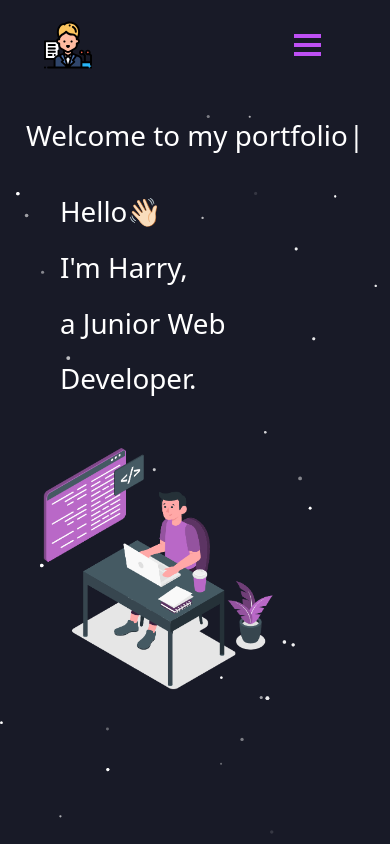
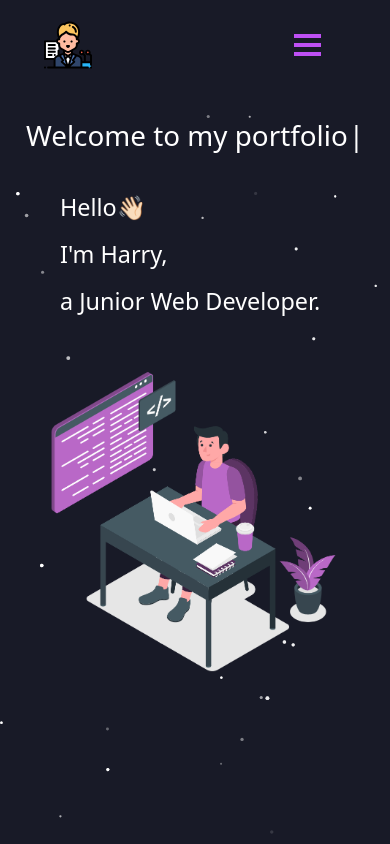
Before and after one commit to harry33321/harry33321.github.io, a React (Create React App) app: page / in a window 390 px wide. Built offline with nearby package versions, Linux system fonts and the light colour scheme.

Commit message:
update responsive

```diff
--- a/public/style.css
+++ b/public/style.css
@@ -193,8 +193,17 @@
 }
 
 @media (max-width: 767px) {
+
 	.homeContent {
 		flex-wrap: wrap;
+	}
+
+	.homeContent h2 {
+		font-size: 6vmin;
+	}
+
+	.homeContent img {
+		width: 100%
 	}
 }
 
--- a/src/pages/components/ProjectCard.js
+++ b/src/pages/components/ProjectCard.js
@@ -6,7 +6,7 @@ import { BiLinkExternal } from "react-icons/bi";
 export default function ProjectCard({ project }) {
     return (
         <Card className="projectCard">
-            <Card.Img height="100%" src={project.imgPath} alt="cardImg" />
+            <Card.Img src={project.imgPath} alt="cardImg" />
             <Card.Body>
                 <Card.Title className="ta-c">{project.title}</Card.Title>
                 <Card.Text style={{ textAlign: "justify" }}>
```
